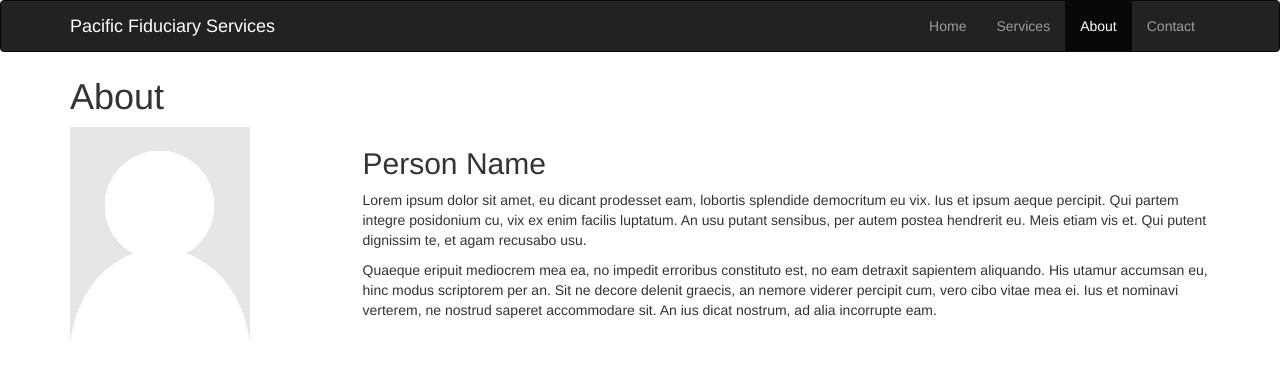
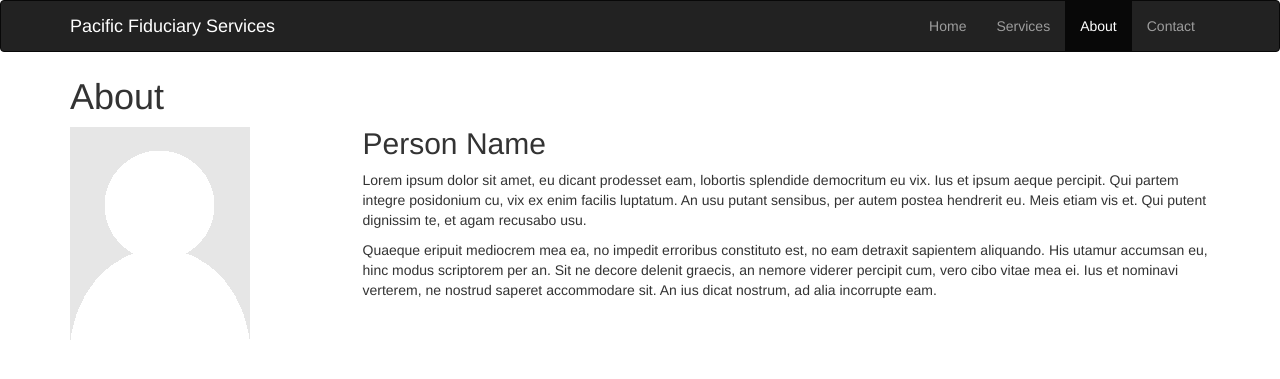
Before and after one commit to pacificfiduciaryservices/pacificfiduciaryservices.github.io, a Jekyll site: the page built from about/index.md, in a window 1280 px wide. Shown: the top 379 px of the page. Built offline with Jekyll 4.4.1, drawn with Linux system fonts in a browser that asks for light colours; nearby versions of some CDN libraries.

Commit message:
fix spacing for name on about page

```diff
--- a/about/index.md
+++ b/about/index.md
@@ -9,7 +9,7 @@ title: About
     <img class="pull-left" src="/images/portrait-placeholder.png" alt="Person Placeholder">
   </div>
   <div class="col-md-9">
-    <h2>Person Name</h2>
+    <h2 class="about-name">Person Name</h2>
     <p>Lorem ipsum dolor sit amet, eu dicant prodesset eam, lobortis splendide democritum eu vix. Ius et ipsum aeque percipit. Qui partem integre posidonium cu, vix ex enim facilis luptatum. An usu putant sensibus, per autem postea hendrerit eu. Meis etiam vis et. Qui putent dignissim te, et agam recusabo usu.</p>
 
     <p>Quaeque eripuit mediocrem mea ea, no impedit erroribus constituto est, no eam detraxit sapientem aliquando. His utamur accumsan eu, hinc modus scriptorem per an. Sit ne decore delenit graecis, an nemore viderer percipit cum, vero cibo vitae mea ei. Ius et nominavi verterem, ne nostrud saperet accommodare sit. An ius dicat nostrum, ad alia incorrupte eam.</p>
--- a/styles/main.css
+++ b/styles/main.css
@@ -4,3 +4,8 @@
 .navbar-inverse .navbar-brand {
   color: #fff;
 }
+
+/* about */
+.about-name {
+  margin-top: 0;
+}
```
